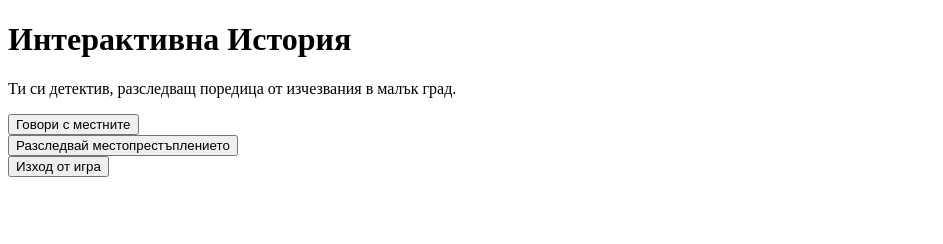
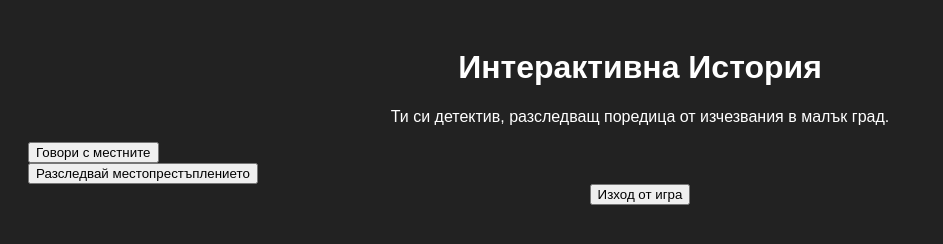
Before and after one commit to daninurkov/site, a plain HTML site: page index.html in a window 1280 px wide. Shown: the whole page, without its empty margins (0-943 px from the left). Drawn offline with Linux system fonts and the light colour scheme.

Commit message:
Update index.html

```diff
--- a/index.html
+++ b/index.html
@@ -4,7 +4,16 @@
     <meta charset="UTF-8">
     <meta name="viewport" content="width=device-width, initial-scale=1.0">
     <title>Текстова Игра</title>
-    <link rel="stylesheet" type="text/css" href="style.css">
+    <link rel="stylesheet" type="text/css" href="css/style.css">
+    <style>
+body {
+    font-family: Arial, sans-serif;
+    background-color: #222;
+    color: white;
+    text-align: center;
+    padding: 20px;
+}
+    </style>
 </head>
 <body>
     <div class="game-container">
```
